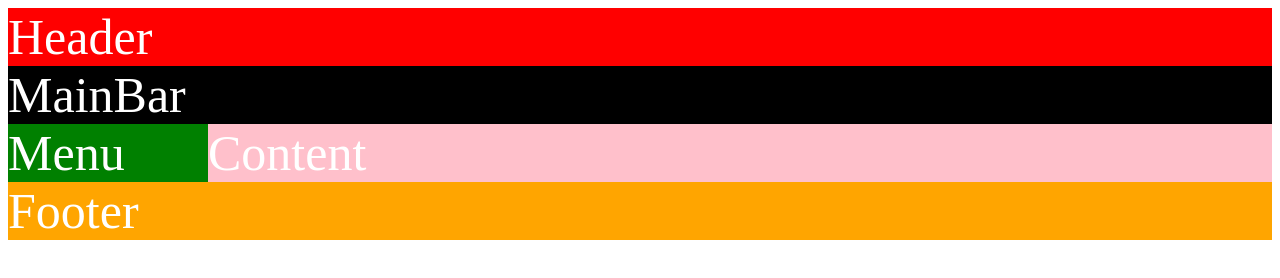
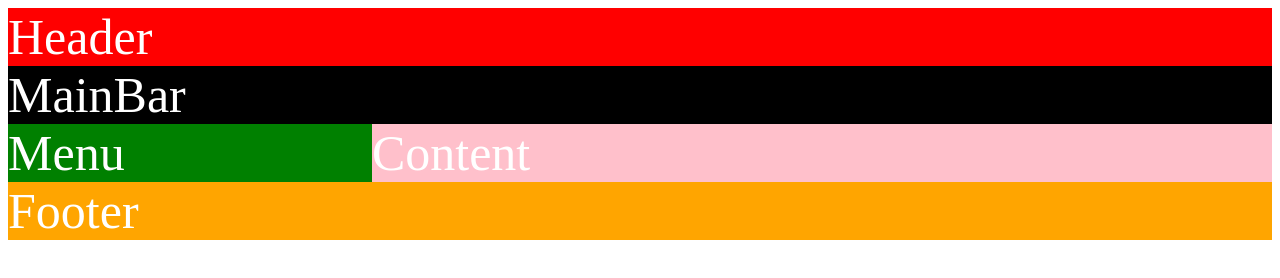
Before and after one commit to maithinga1906/template-frame, a plain HTML site: page index.html in a window 1280 px wide. Drawn offline with Linux system fonts and the light colour scheme.

Commit message:
Update style.css

```diff
--- a/style.css
+++ b/style.css
@@ -33,7 +33,6 @@
 		'menu  main main main'
 		'menu  main main main'
 		'footer footer footer footer';
-	grid-auto-columns: 200px auto auto auto;
 }
 
 .grid-container > div {
```
